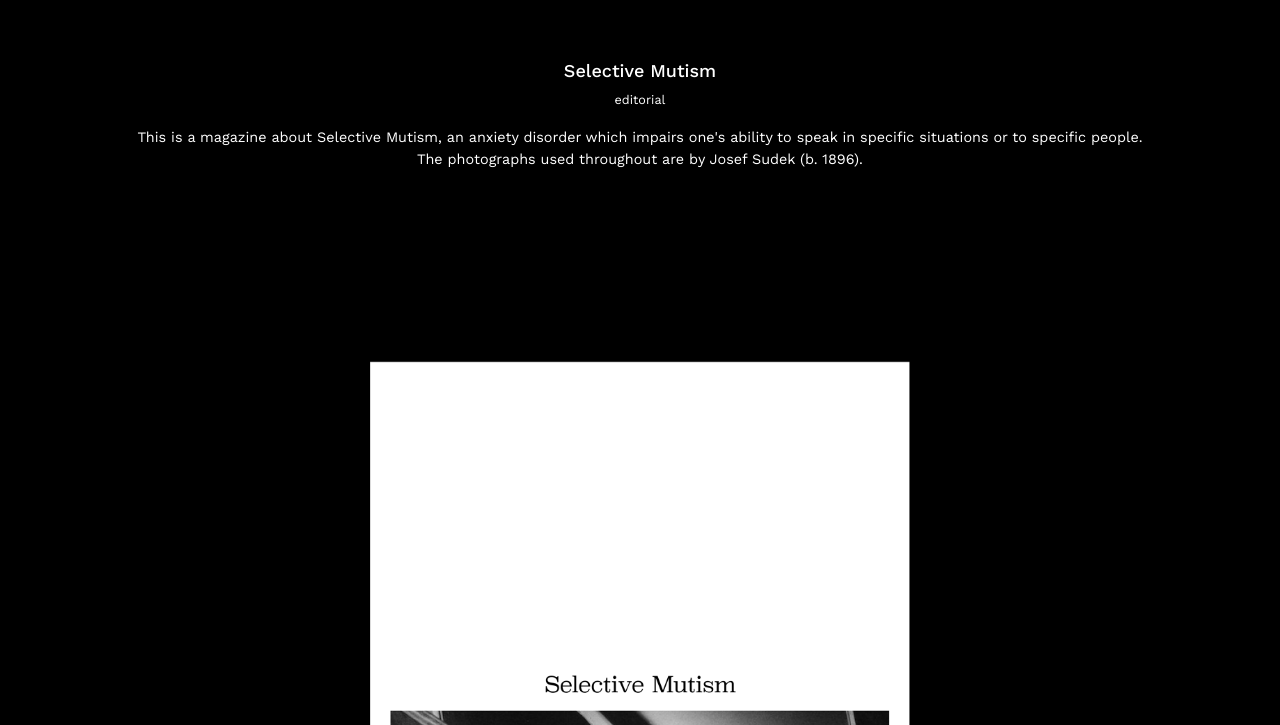
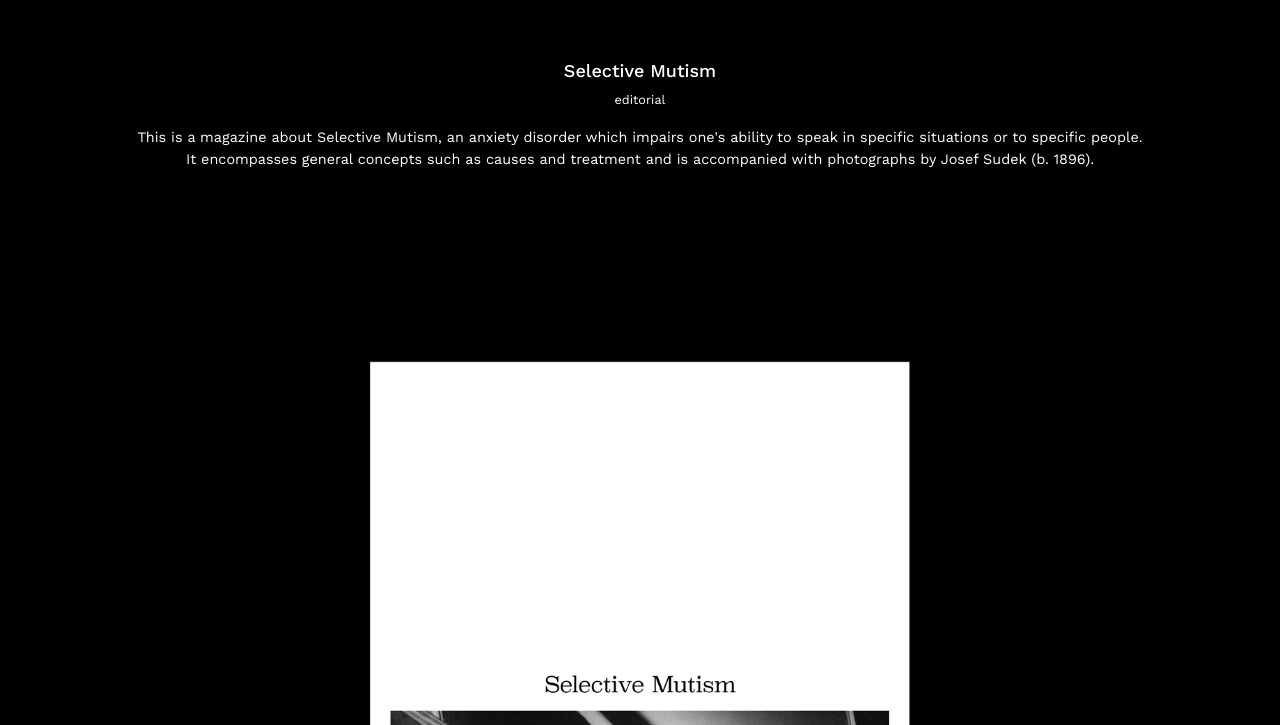
Before and after one commit to isabeltan/notnotdizzy.github.io, a plain HTML site: page pages/work-sm.html in a window 1280 px wide. Shown: the part 75-800 px from the top of the page. Drawn offline with nearby package versions, Linux system fonts and the light colour scheme.

Commit message:
Changed Summary
Changed Summary

```diff
--- a/pages/work-sm.html
+++ b/pages/work-sm.html
@@ -40,7 +40,7 @@
             <div class="col-fluid col-xl-12 col-lg-12 col-md-12 col-sm-12 col-xs-12">
                 <h6 class="text-white text-center">Selective Mutism</h6>
                 <p class="tag text-white text-center">editorial</p>
-                <p class="portfolio-info text-center">This is a magazine about Selective Mutism, an anxiety disorder which impairs one's ability to speak in specific situations or to specific people. The photographs used throughout are by Josef Sudek (b. 1896).</p>
+                <p class="portfolio-info text-center">This is a magazine about Selective Mutism, an anxiety disorder which impairs one's ability to speak in specific situations or to specific people. It encompasses general concepts such as causes and treatment and is accompanied with photographs by Josef Sudek (b. 1896).</p>
             </div>
         </div>
     <div class="row">
```
